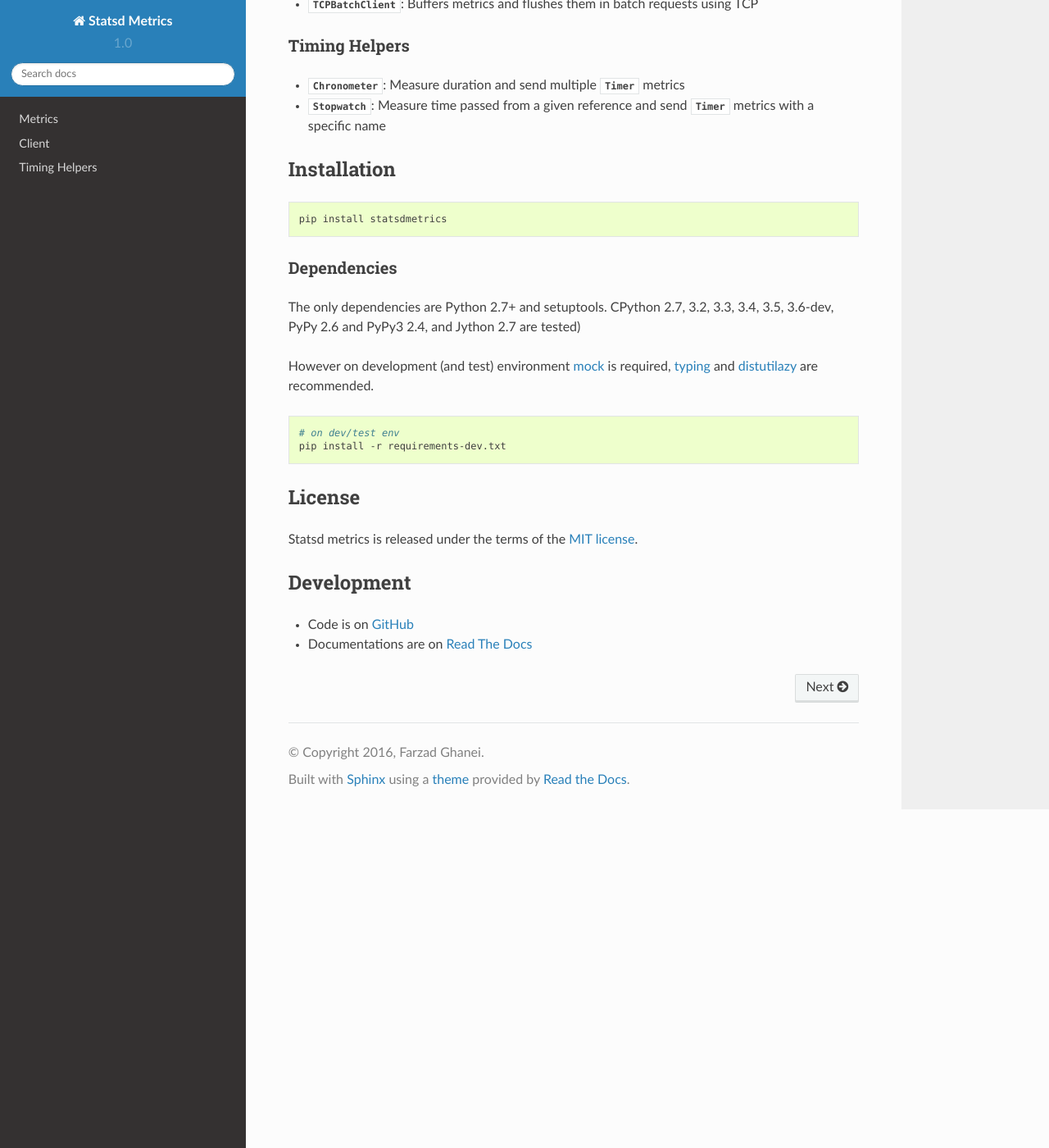
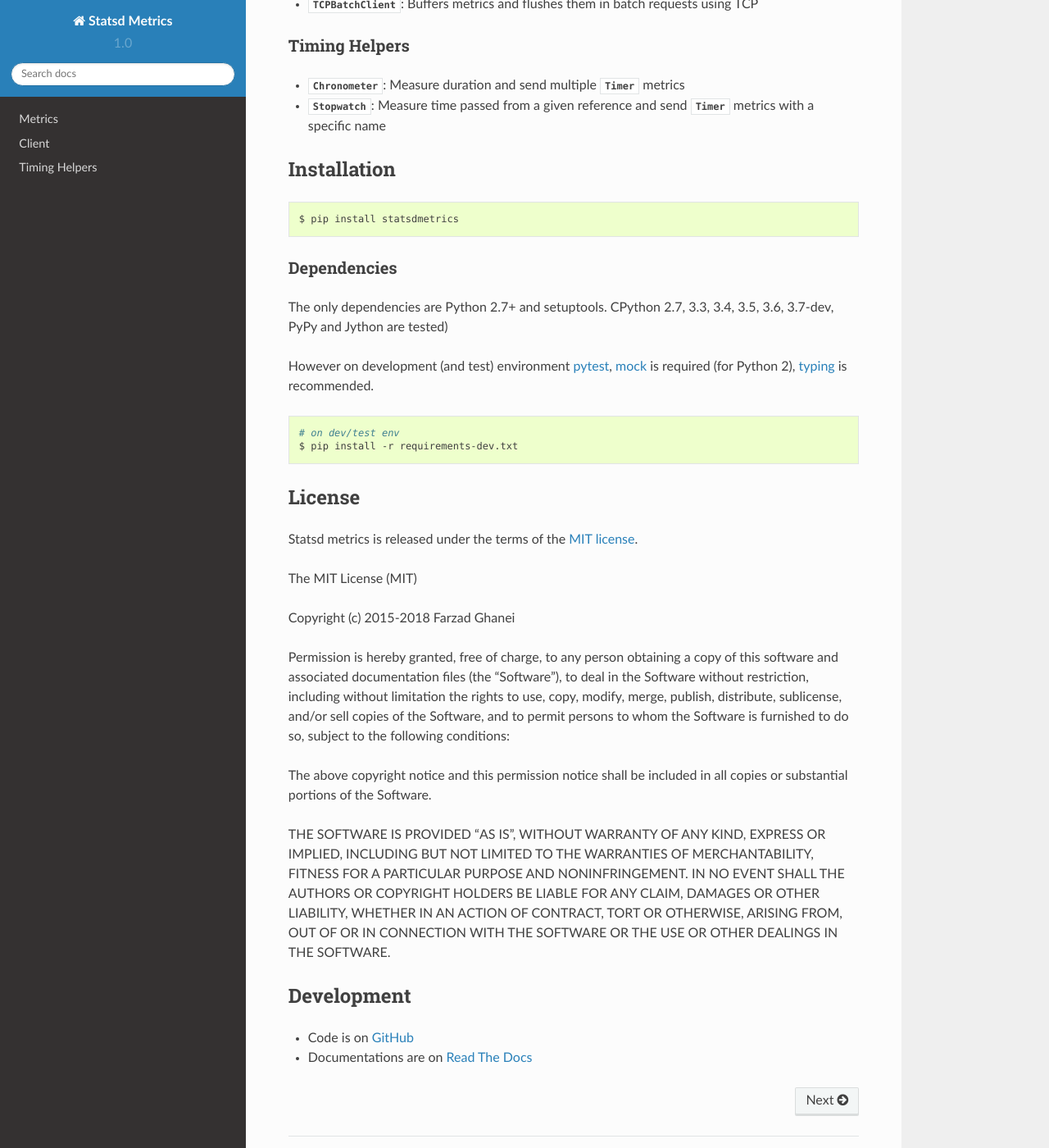
Before and after one commit to farzadghanei/statsd-metrics, a Sphinx documentation site: the page built from docs/index.rst, in a window 1280 px wide and 1400 px high, scrolled down 1308 px. Shown: the whole window at 82% size. Built offline with Sphinx 7.4.7 and the Read the Docs theme 2.0.0, drawn with Linux system fonts in a browser that asks for light colours.

Commit message:
Improve README and docs/index to use tox to run tests, add license

```diff
--- a/docs/index.rst
+++ b/docs/index.rst
@@ -57,27 +57,49 @@ Installation
 
 .. code-block:: bash
 
-  pip install statsdmetrics
+    $ pip install statsdmetrics
 
 
 Dependencies
 ------------
 The only dependencies are Python 2.7+ and setuptools.
-CPython 2.7, 3.2, 3.3, 3.4, 3.5, 3.6-dev, PyPy 2.6 and PyPy3 2.4, and Jython 2.7 are tested)
+CPython 2.7, 3.3, 3.4, 3.5, 3.6, 3.7-dev, PyPy and Jython are tested)
 
 However on development (and test) environment
-`mock <https://pypi.python.org/pypi/mock>`_ is required,
-`typing <https://pypi.python.org/pypi/typing>`_ and
-`distutilazy <https://pypi.python.org/pypi/distutilazy>`_ are recommended.
+`pytest <https://pypi.org/project/pytest/>`_, `mock <https://pypi.org/project/mock>`_ is required (for Python 2),
+`typing <https://pypi.org/project/typing>`_ is recommended.
 
 .. code-block:: bash
 
     # on dev/test env
-    pip install -r requirements-dev.txt
+    $ pip install -r requirements-dev.txt
+
 
 License
 =======
 Statsd metrics is released under the terms of the `MIT license <http://opensource.org/licenses/MIT>`_.
+
+The MIT License (MIT)
+
+Copyright (c) 2015-2018 Farzad Ghanei
+
+Permission is hereby granted, free of charge, to any person obtaining a copy
+of this software and associated documentation files (the "Software"), to deal
+in the Software without restriction, including without limitation the rights
+to use, copy, modify, merge, publish, distribute, sublicense, and/or sell
+copies of the Software, and to permit persons to whom the Software is
+furnished to do so, subject to the following conditions:
+
+The above copyright notice and this permission notice shall be included in all
+copies or substantial portions of the Software.
+
+THE SOFTWARE IS PROVIDED "AS IS", WITHOUT WARRANTY OF ANY KIND, EXPRESS OR
+IMPLIED, INCLUDING BUT NOT LIMITED TO THE WARRANTIES OF MERCHANTABILITY,
+FITNESS FOR A PARTICULAR PURPOSE AND NONINFRINGEMENT. IN NO EVENT SHALL THE
+AUTHORS OR COPYRIGHT HOLDERS BE LIABLE FOR ANY CLAIM, DAMAGES OR OTHER
+LIABILITY, WHETHER IN AN ACTION OF CONTRACT, TORT OR OTHERWISE, ARISING FROM,
+OUT OF OR IN CONNECTION WITH THE SOFTWARE OR THE USE OR OTHER DEALINGS IN THE
+SOFTWARE.
 
 Development
 ===========
```
Also changed, not shown: README.rst (+11 -16 lines).
